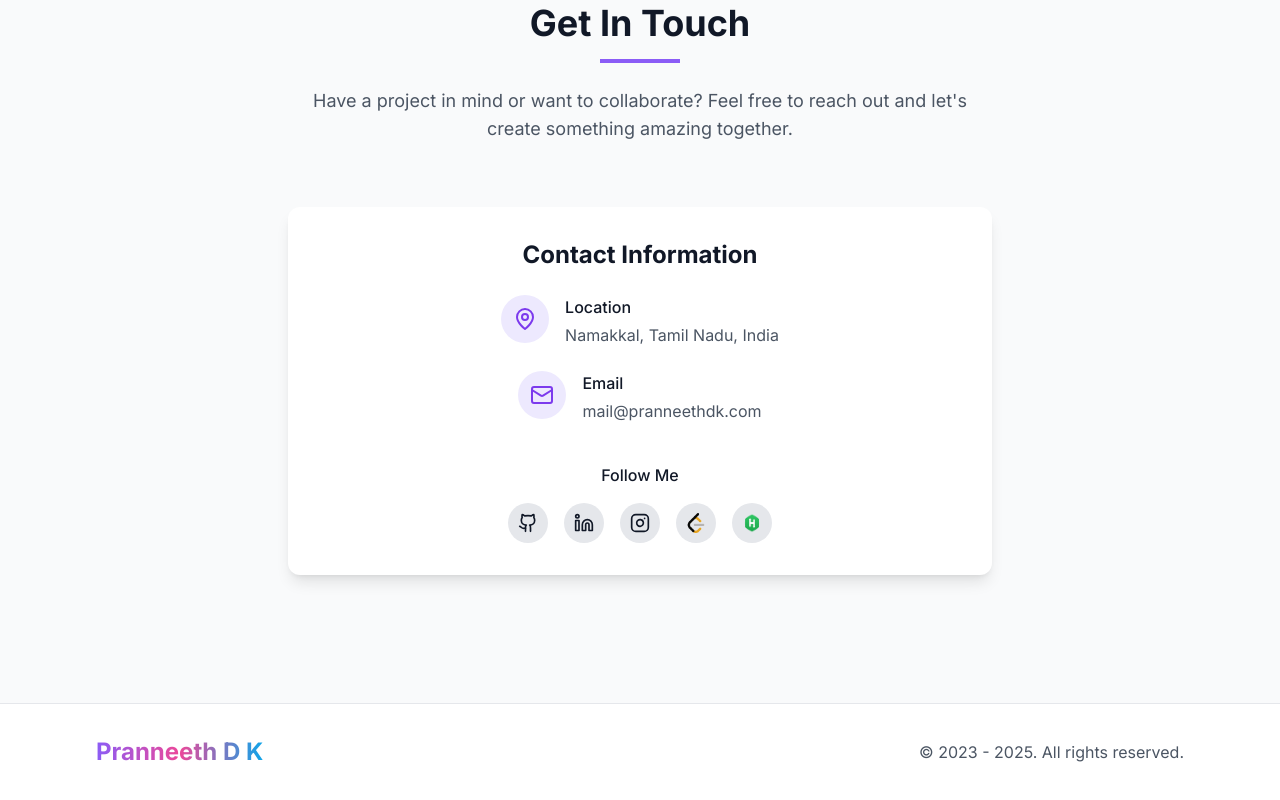
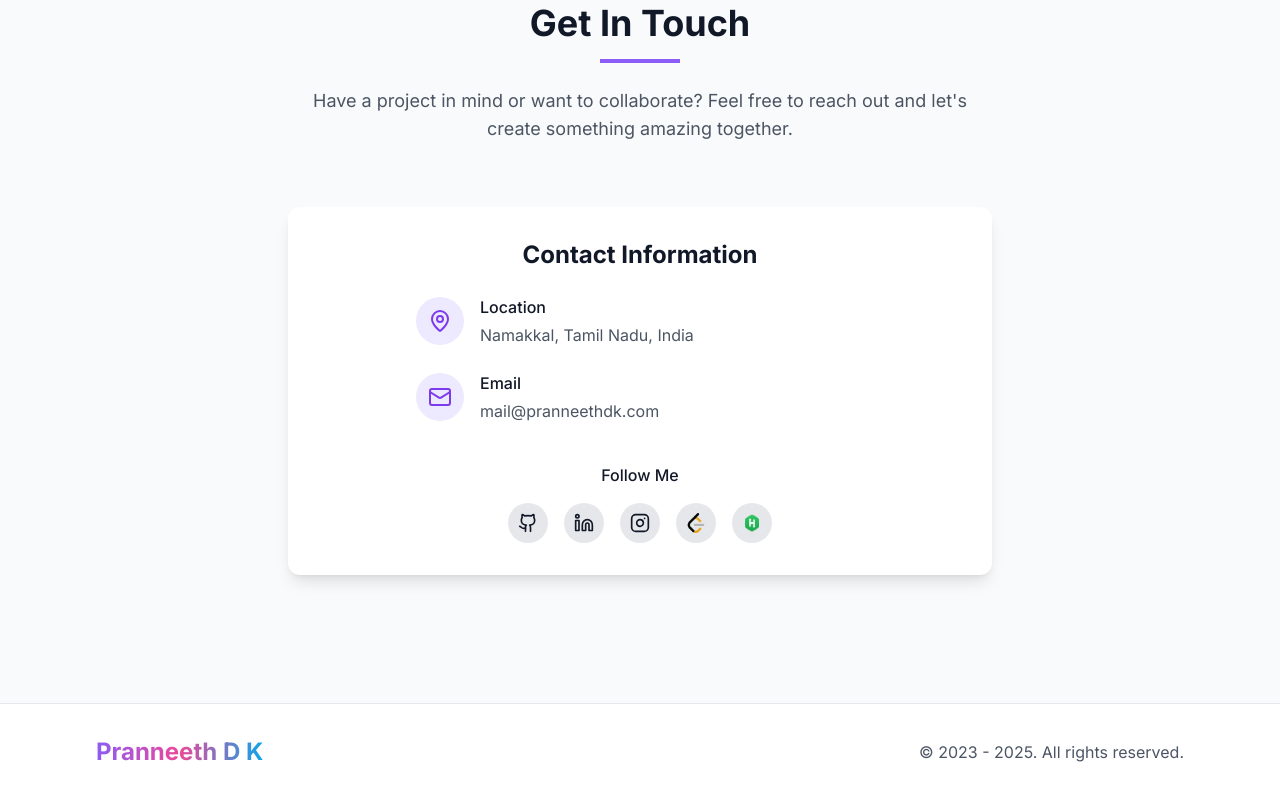
Before and after one commit to pranneeth-1511/portfolio-website, a React (Vite) app in the folder frontend/: page / in a window 1280 px wide. Shown: the part 8696-9496 px from the top of the page. Built offline with nearby package versions, Linux system fonts and the light colour scheme.

Commit message:
contact number

```diff
--- a/frontend/src/components/Contact/Contact.tsx
+++ b/frontend/src/components/Contact/Contact.tsx
@@ -1,7 +1,7 @@
 import React from 'react';
 import { motion } from 'framer-motion';
 import { useInView } from 'react-intersection-observer';
-import { MapPin, Mail } from 'lucide-react';
+import { MapPin, Mail, Phone } from 'lucide-react';
 import { Github, Linkedin, Instagram } from 'lucide-react';
 import hackerrank from '../../Assets/icons/hackerrank.png';
 import leetcode from '../../Assets/icons/leetcode.png';
@@ -50,7 +50,10 @@ const Contact: React.FC = () => {
   ];
 
   return (
-    <section id="contact" className="section-spacing bg-gray-50 dark:bg-gray-900/50 min-h-screen flex items-center justify-center">
+    <section
+      id="contact"
+      className="section-spacing bg-gray-50 dark:bg-gray-900/50 min-h-screen flex items-center justify-center"
+    >
       <div className="container-padding mx-auto w-full max-w-4xl">
         {/* Top Section */}
         <motion.div
@@ -68,8 +71,8 @@ const Contact: React.FC = () => {
           </p>
         </motion.div>
 
-        {/* Centered Contact Info */}
-        <div className="grid grid-cols-1 lg:grid-cols-1 justify-center items-center">
+        {/* Contact Info Card */}
+        <div className="grid grid-cols-1 justify-center items-center">
           <motion.div
             variants={containerVariants}
             initial="hidden"
@@ -79,22 +82,28 @@ const Contact: React.FC = () => {
             <h3 className="text-2xl font-bold mb-6">Contact Information</h3>
             <div className="space-y-6">
               {/* Location */}
-              <motion.div variants={itemVariants} className="flex items-start justify-center text-left">
-                <div className="w-12 h-12 rounded-full bg-primary-100 dark:bg-primary-900/30 flex items-center justify-center text-primary-600 dark:text-primary-400 mr-4">
+              <motion.div
+                variants={itemVariants}
+                className="flex items-center justify-start space-x-4 max-w-md mx-auto"
+              >
+                <div className="w-12 h-12 rounded-full bg-primary-100 dark:bg-primary-900/30 flex items-center justify-center text-primary-600 dark:text-primary-400">
                   <MapPin />
                 </div>
-                <div>
+                <div className="text-left">
                   <h4 className="font-medium mb-1">Location</h4>
                   <p className="text-gray-600 dark:text-gray-400">Namakkal, Tamil Nadu, India</p>
                 </div>
               </motion.div>
 
               {/* Email */}
-              <motion.div variants={itemVariants} className="flex items-start justify-center text-left">
-                <div className="w-12 h-12 rounded-full bg-primary-100 dark:bg-primary-900/30 flex items-center justify-center text-primary-600 dark:text-primary-400 mr-4">
+              <motion.div
+                variants={itemVariants}
+                className="flex items-center justify-start space-x-4 max-w-md mx-auto"
+              >
+                <div className="w-12 h-12 rounded-full bg-primary-100 dark:bg-primary-900/30 flex items-center justify-center text-primary-600 dark:text-primary-400">
                   <Mail />
                 </div>
-                <div>
+                <div className="text-left">
                   <h4 className="font-medium mb-1">Email</h4>
                   <a
                     href="mailto:mail@pranneethdk.com"
@@ -104,6 +113,27 @@ const Contact: React.FC = () => {
                   </a>
                 </div>
               </motion.div>
+              {/* Contact Number
+
+              <motion.div
+                variants={itemVariants}
+                className="flex items-center justify-start space-x-4 max-w-md mx-auto"
+              >
+                <div className="w-12 h-12 rounded-full bg-primary-100 dark:bg-primary-900/30 flex items-center justify-center text-primary-600 dark:text-primary-400">
+                  <Phone />
+                </div>
+                <div className="text-left">
+                  <h4 className="font-medium mb-1">Contact Number</h4>
+                  <a
+                    href="tel:+916379560034"
+                    className="text-gray-600 dark:text-gray-400 hover:text-primary-600 dark:hover:text-primary-400"
+                  >
+                    +91 63795-60034
+                  </a>
+                </div>
+              </motion.div>
+               */}
+
             </div>
 
             {/* Social Links */}
```
